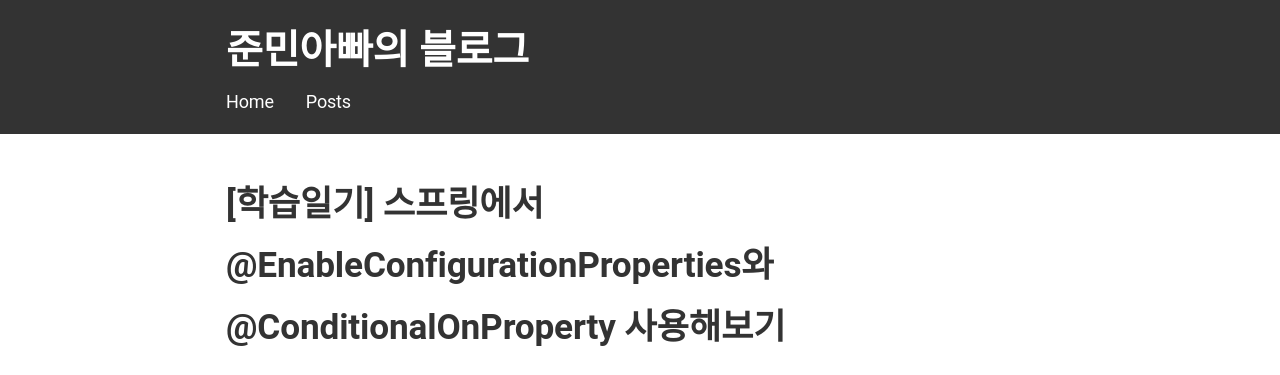
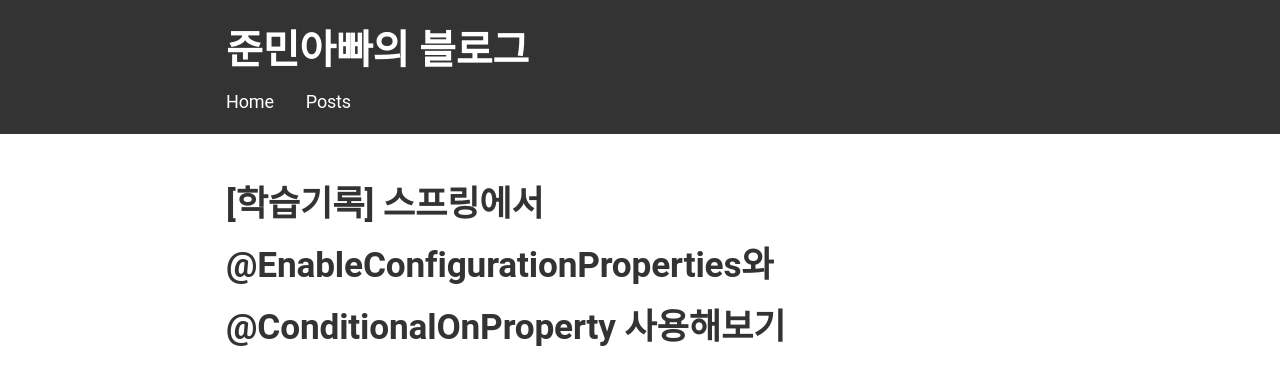
Before and after one commit to sanghoon-lee/sanghoon-lee.github.io, a Jekyll site: the page built from _posts/2026-02-05-Config.md, in a window 1280 px wide and 900 px high. Shown: the top 375 px of the window. Built offline with Jekyll 4.4.1, drawn with Linux system fonts in a browser that asks for light colours; nearby versions of some CDN libraries; comment, search, counter and statistics services are not loaded.

```diff
--- a/_posts/2026-02-05-Config.md
+++ b/_posts/2026-02-05-Config.md
@@ -1,8 +1,8 @@
 ---
 layout: post
-title: "[학습일기] 스프링에서 @EnableConfigurationProperties와 @ConditionalOnProperty 사용해보기"
+title: "[학습기록] 스프링에서 @EnableConfigurationProperties와 @ConditionalOnProperty 사용해보기"
 date: 2026-02-05
-categories: 학습일기
+categories: 학습기록
 ---
 
 ## 스프링 애플리케이션에서 설정의 출발
```
